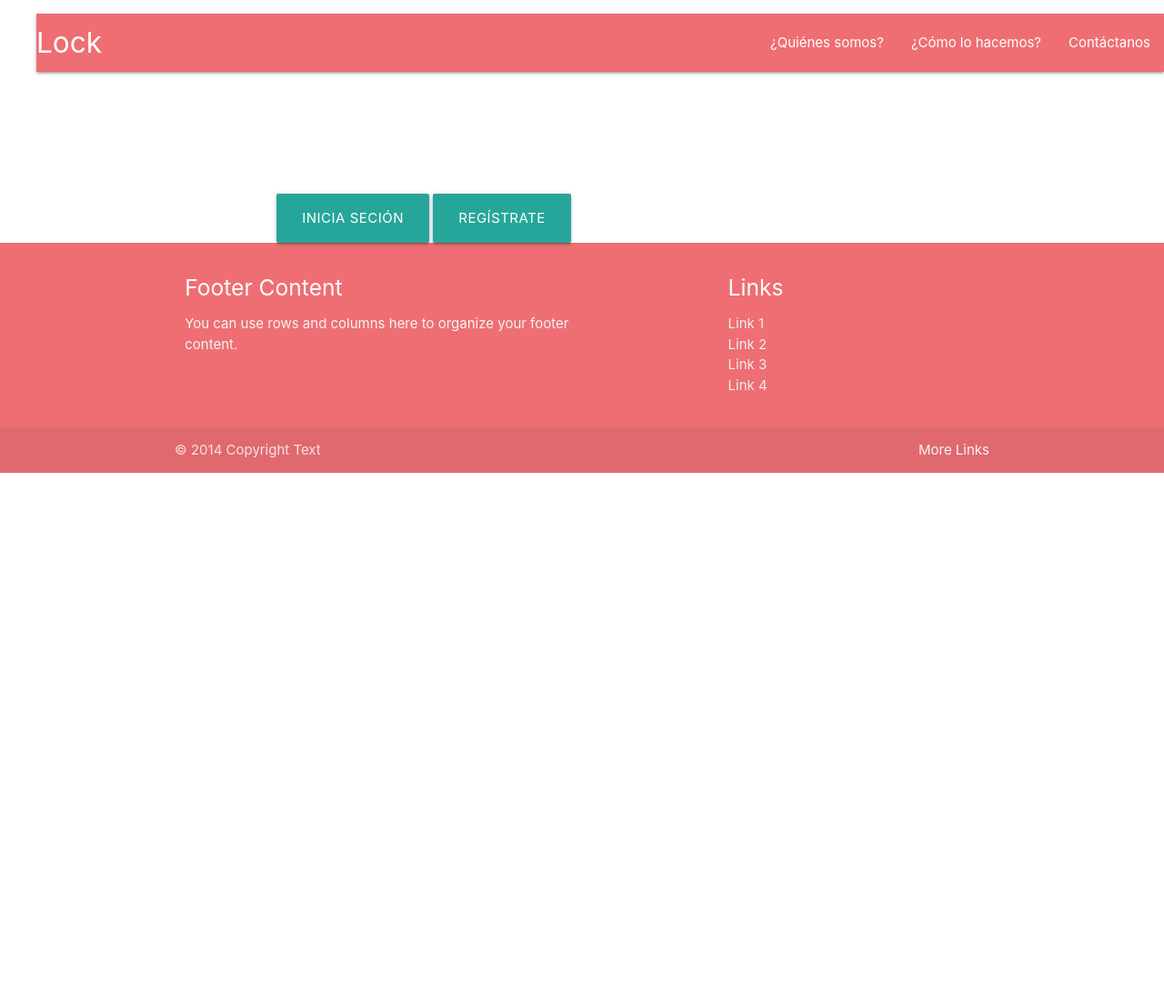
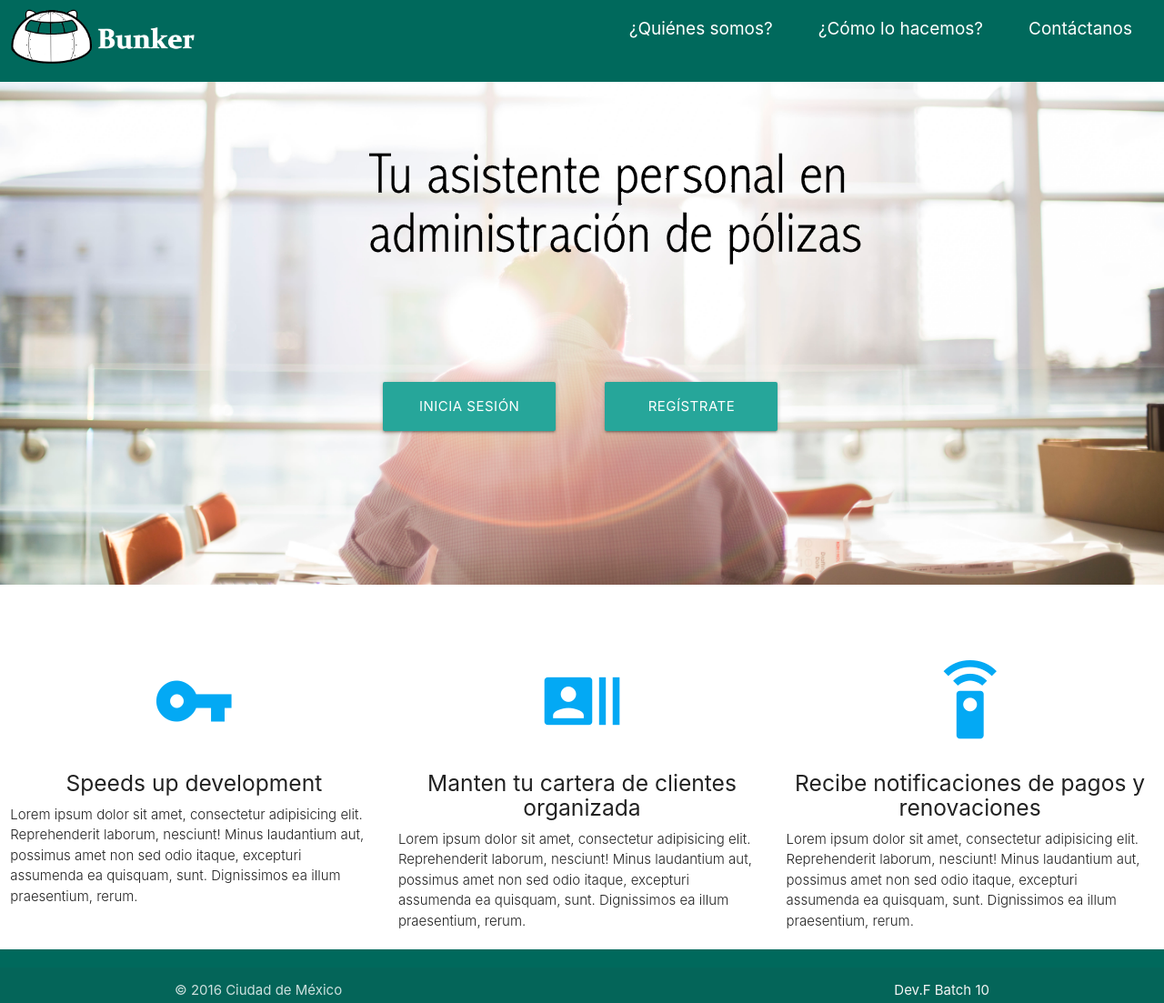
Before and after one commit to spainavi/lockk, a plain HTML site: page index.html in a window 1280 px wide. Shown: the whole page at 91% size. Before the commit the page ends 800 px from the top, so only its background shows below. Drawn offline with nearby package versions, Linux system fonts and the light colour scheme.

Commit message:
Repositorio

```diff
--- a/ParaIvan/styles/style.css
+++ b/ParaIvan/styles/style.css
@@ -7,7 +7,7 @@ div.card {
   height: auto;
 }
 
-div.row{
+div.mainrow{
   width:400px;
   height: auto;
   margin right: 50px;
@@ -25,3 +25,67 @@ div.card-content{
   border-radius: 100px;
   margin-right: 13px;
 }
+footer{
+  background-color: blue;
+}
+
+#mainindex {
+  width: 100%;
+  height: 800px;
+}
+.row{
+  display: flex;
+  flex-direction: row;
+}
+
+#botones{
+  z-index: 1000;
+  position: absolute;
+  top:40%;
+  /*right: 40%;*/
+  margin-left: 29%;
+  margin-top: 90px;
+}
+#botones a {
+  margin-left: 50px;
+  height: 54px;
+  width: 190px;
+}
+#indexsection{
+  position: relative;
+  background: url("../img/homecover.jpg");
+  height: 600px;
+  background-size: cover;
+  background-repeat: no-repeat;
+  background-position: 0px -300px ;
+}
+#rowindex{}
+
+#navindex{
+  height: 90px;
+}
+#brandlogoo{
+  height: 82px;
+  width: auto;
+}
+
+.large material-icons{
+  height: 90px;
+  width: auto;
+}
+.navtitulos{
+  font-size: 19px;
+  font-style: thin;
+  margin-right: 20px;
+}
+.slidermain{
+  height: 510px;
+}
+
+#textoindex{
+  margin-left: 29%;
+  margin-top: 10px;
+}
+/*.waves-effect{
+
+}*/
--- a/apps/components/botones.html
+++ b/apps/components/botones.html
@@ -1,2 +1,2 @@
-<a class="waves-effect waves-light btn-large" href="sesion/inicio.html">INICIA SECIÓN</a>
+<a class="waves-effect waves-light btn-large" href="sesion/inicio.html">INICIA SESIÓN</a>
 <a class="waves-effect waves-light btn-large" href="login/login.html">REGÍSTRATE</a>
--- a/apps/components/debajo.html
+++ b/apps/components/debajo.html
@@ -1,25 +1,20 @@
-<footer class="page-footer">
+<footer class="page-footer teal darken-3">
           <div class="container">
-            <div class="row">
-              <div class="col l6 s12">
-                <h5 class="white-text">Footer Content</h5>
-                <p class="grey-text text-lighten-4">You can use rows and columns here to organize your footer content.</p>
-              </div>
+            <!-- <div class="row">
+
               <div class="col l4 offset-l2 s12">
-                <h5 class="white-text">Links</h5>
+                <h5 class="white-text">Avisos</h5>
                 <ul>
-                  <li><a class="grey-text text-lighten-3" href="#!">Link 1</a></li>
-                  <li><a class="grey-text text-lighten-3" href="#!">Link 2</a></li>
-                  <li><a class="grey-text text-lighten-3" href="#!">Link 3</a></li>
-                  <li><a class="grey-text text-lighten-3" href="#!">Link 4</a></li>
+                  <li><a class="grey-text text-lighten-3" href="#!">Aviso de privacidad</a></li>
+                  <li><a class="grey-text text-lighten-3" href="#!">Política de privacidad</a></li>
                 </ul>
-              </div>
+              </div> -->
             </div>
           </div>
           <div class="footer-copyright">
             <div class="container">
-            © 2014 Copyright Text
-            <a class="grey-text text-lighten-4 right" href="#!">More Links</a>
+            © 2016 Ciudad de México
+            <a class="grey-text text-lighten-4 right" href="#!">Dev.F Batch 10</a>
             </div>
           </div>
 </footer>
--- a/apps/components/menu.html
+++ b/apps/components/menu.html
@@ -1,10 +1,10 @@
-<nav>
-    <div class="nav-wrapper">
-      <a href="index.html" class="brand-logo">Lock</a>
+<nav id="navindex">
+    <div class="nav-wrapper teal darken-3">
+      <a href="index.html" class="brand-logo"><img id="brandlogoo" src="../../img/logo.png" alt="Logo nav"></a>
       <ul id="nav-mobile" class="right hide-on-med-and-down">
-        <li><a href="somos.html">¿Quiénes somos?</a></li>
-        <li><a href="como.html">¿Cómo lo hacemos?</a></li>
-        <li><a href="contacto.html">Contáctanos</a></li>
+        <li><a class="navtitulos" href="somos.html">¿Quiénes somos?</a></li>
+        <li><a class="navtitulos" href="como.html">¿Cómo lo hacemos?</a></li>
+        <li><a class="navtitulos" href="contacto.html">Contáctanos</a></li>
       </ul>
     </div>
 </nav>
--- a/index.html
+++ b/index.html
@@ -2,9 +2,10 @@
 <html lang="en" ng-app="home">
 <head>
 	<meta charset="UTF-8">
-	<title>Lock</title>
+	<title>Bunker</title>
 	<link rel="stylesheet" href="https://cdnjs.cloudflare.com/ajax/libs/materialize/0.97.7/css/materialize.min.css">
-
+	<link rel="stylesheet" href="ParaIvan/styles/style.css">
+	<link href="https://fonts.googleapis.com/icon?family=Material+Icons" rel="stylesheet">
 </head>
 <body>
 
@@ -12,8 +13,48 @@
 		<menu></menu>
 	</header>
 	<main>
-		<video></video>
-		<botones></botones>
+		<section id="indexsection">
+			<img id="textoindex" src="img/texto.png" alt="texto">
+			<div id="botones">
+				<botones></botones>
+			</div>
+		</section>
+
+		<div id="rowindex" class="row">
+			<div class="col s12 m4">
+				<div class="icon-block">
+					<h2 class="center light-blue-text">
+						<i class="large material-icons">vpn_key</i>
+					</h2>
+					<h5 class="center">Speeds up development</h5>
+					<p class="light">
+						Lorem ipsum dolor sit amet, consectetur adipisicing elit. Reprehenderit laborum, nesciunt! Minus laudantium aut, possimus amet non sed odio itaque, excepturi assumenda ea quisquam, sunt. Dignissimos ea illum praesentium, rerum.
+					</p>
+				</div>
+			</div>
+			<div class="col s12 m4">
+				<div class="icon-block">
+					<h2 class="center light-blue-text">
+						<i class=" large material-icons">recent_actors</i>
+					</h2>
+					<h5 class="center">Manten tu cartera de clientes organizada</h5>
+					<p class="light">
+						Lorem ipsum dolor sit amet, consectetur adipisicing elit. Reprehenderit laborum, nesciunt! Minus laudantium aut, possimus amet non sed odio itaque, excepturi assumenda ea quisquam, sunt. Dignissimos ea illum praesentium, rerum.
+					</p>
+				</div>
+			</div>
+			<div class="col s12 m4">
+				<div class="icon-block">
+					<h2 class="center light-blue-text">
+						<i class="large material-icons">settings_remote</i>
+					</h2>
+					<h5 class="center">Recibe notificaciones de pagos y renovaciones</h5>
+					<p class="light">
+						Lorem ipsum dolor sit amet, consectetur adipisicing elit. Reprehenderit laborum, nesciunt! Minus laudantium aut, possimus amet non sed odio itaque, excepturi assumenda ea quisquam, sunt. Dignissimos ea illum praesentium, rerum.
+					</p>
+				</div>
+			</div>
+		</div>
 	</main>
 	<footer>
 		<debajo></debajo>
```
Also changed, not shown: ParaIvan/main.html (+1 -1 lines), apps/components/slider.html (+9 -10 lines), como.html (+8 -3 lines), contacto.html (+2 -1 lines), somos.html (+3 -3 lines), ParaIvan/img/homecover.jpg (added), ParaIvan/styles/index.sass (added), img/google-play-store.png (added), img/logo.png (added), img/logoimg.png (added), img/texto.png (added), 2 other files.
